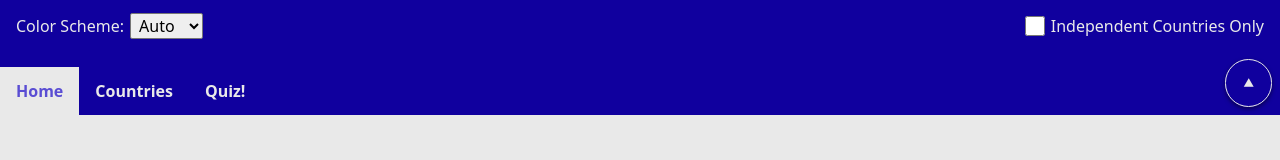
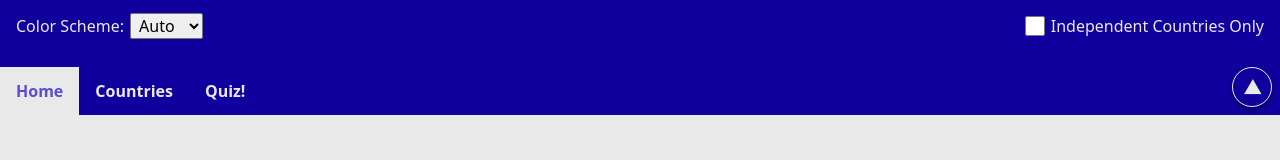
Before and after one commit to alec-mitnik/country-quizzes, a React (Vite) app: page / in a window 1280 px wide. Shown: the top 160 px of the page. Built offline with nearby package versions, Linux system fonts and the light colour scheme; a web font is replaced by a local one.

Commit message:
Fixing issues with the settings bar toggle button rendering

```diff
--- a/src/pages/Layout.css
+++ b/src/pages/Layout.css
@@ -63,18 +63,21 @@
   #settings-bar-toggle-button {
     margin: 8px;
     border-radius: 100vw;
+    aspect-ratio: 1;
+    line-height: 1;
+    font-size: 1.75rem;
+
+    .button-shell {
+      place-content: center;
+    }
 
     &.collapse .button-content {
-      display: block;
-
       &::before {
         content: '⯅' / '';
       }
     }
 
     &.expand .button-content {
-      display: block;
-
       &::before {
         content: '⛭' / '';
       }
--- a/src/pages/Layout.tsx
+++ b/src/pages/Layout.tsx
@@ -106,11 +106,11 @@ function Layout() {
               </ul>
             </nav>
 
-            <Button id="settings-bar-toggle-button" className={`symbol-font outlined ${settingsBarCollapsed ? "expand" : "collapse"}`}
+            <Button id="settings-bar-toggle-button" className={`small outlined ${settingsBarCollapsed ? "expand" : "collapse"}`}
                 onClick={() => setSettingsBarCollapsed(!settingsBarCollapsed)}
                 aria-label={settingsBarCollapsed ? EXPAND_SETTINGS_BAR_BUTTON_ACCESSIBLE_NAME
                 : COLLAPSE_SETTINGS_BAR_BUTTON_ACCESSIBLE_NAME}>
-              <span className="button-content"></span>
+              <span className={`button-content ${settingsBarCollapsed ? "" : "symbol-font"}`}></span>
             </Button>
           </div>
         </div>
--- a/src/styles.css
+++ b/src/styles.css
@@ -100,6 +100,8 @@ html, body {
   text-align: center;
 }
 
+/* Put on button content rather than buttons themselves,
+as the button style of inheriting font will override this weak selector */
 .symbol-font {
   font-family: "Symbola", system-ui, Arial, sans-serif;
 }
```
